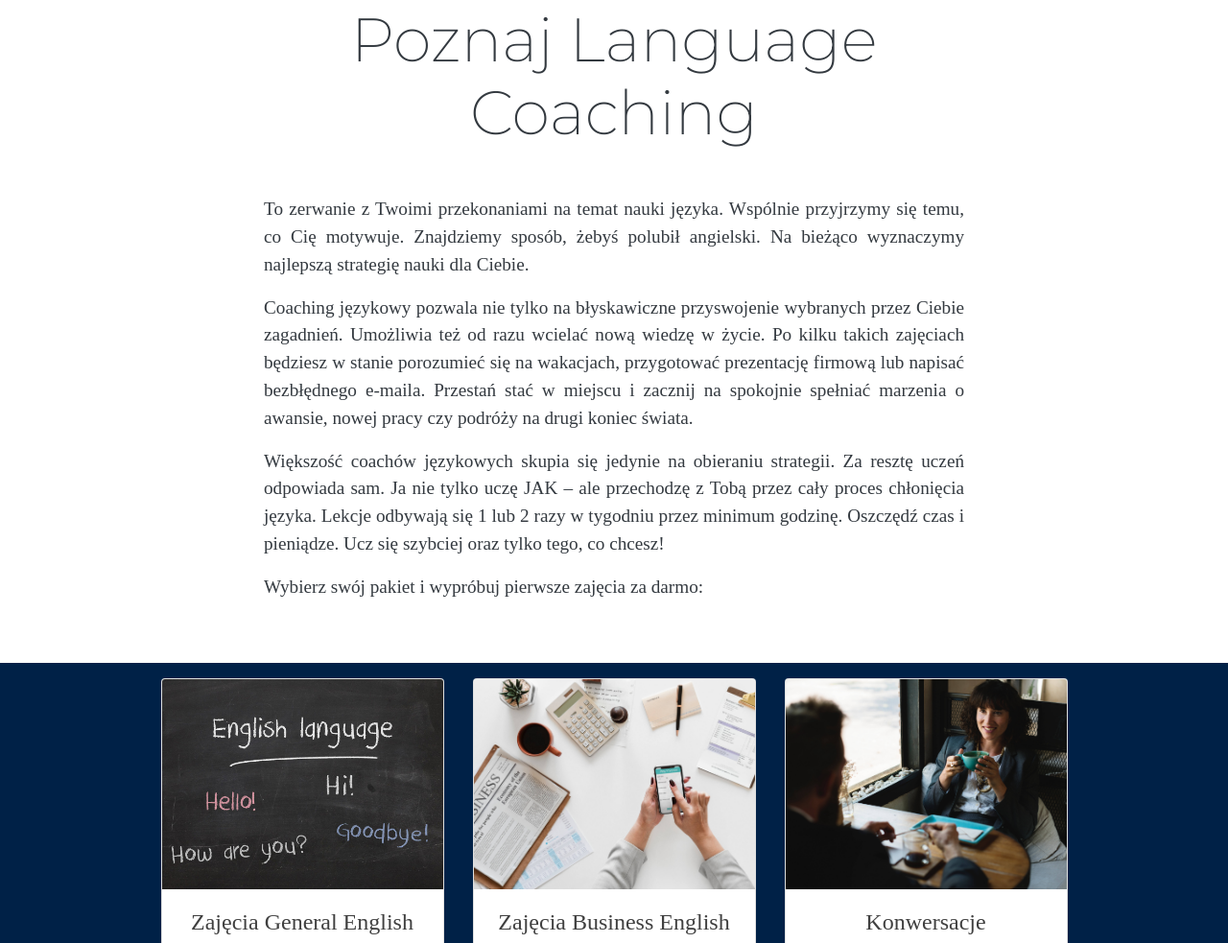
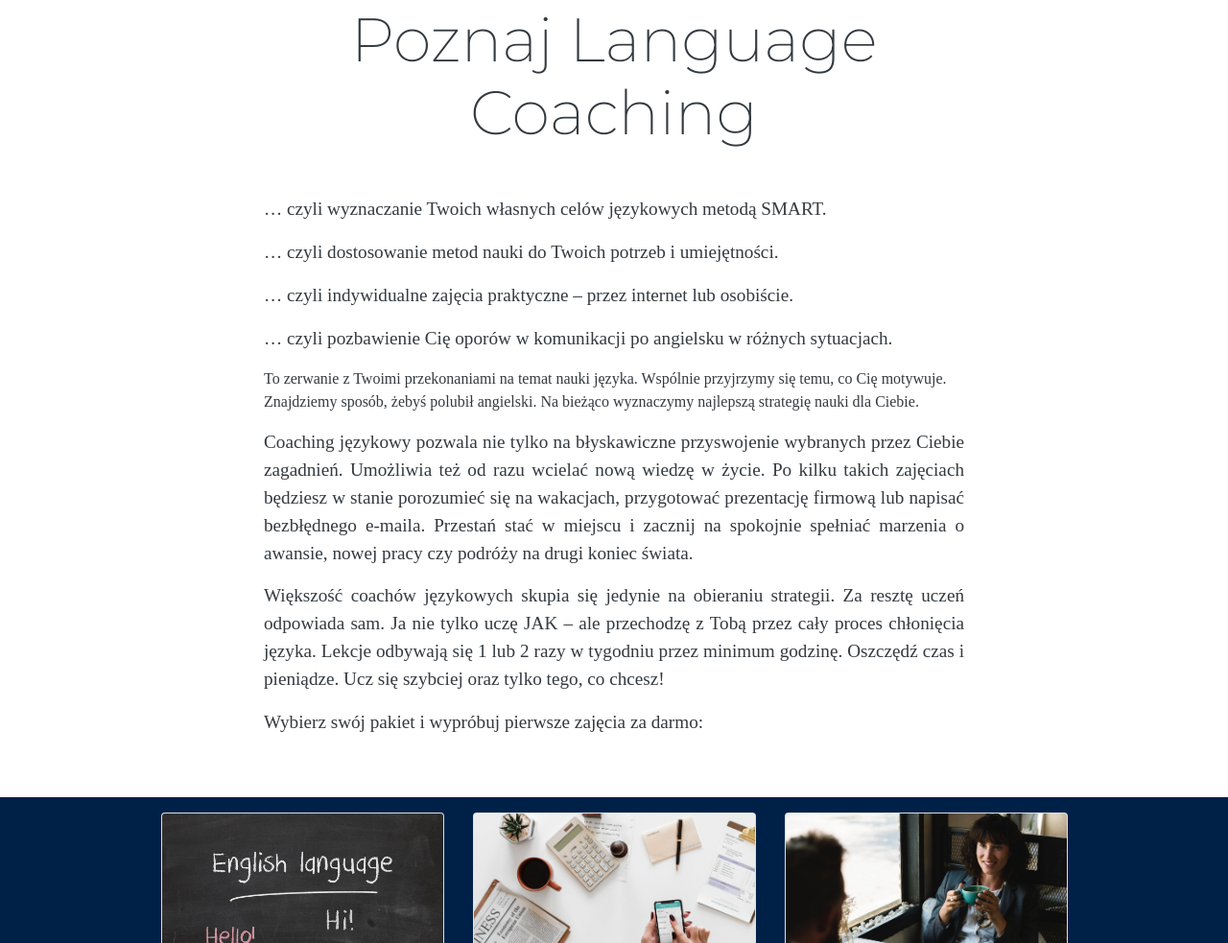
Before and after one commit to martaverna/martaverna.github.io, a plain HTML site: page index.html in a window 1280 px wide. Shown: the part 1015-1998 px from the top of the page at 96% size. Drawn offline with nearby package versions, Linux system fonts and the light colour scheme; a web font is replaced by a local one.

Commit message:
Language coaching

```diff
--- a/index.html
+++ b/index.html
@@ -103,6 +103,14 @@
             <div class="row justify-content-center">
                 <div class="col-11 col-sm-10 col-md-8">
                     <h2 class="page-section-title text-center mb-5">Poznaj Language Coaching</h2>
+                    <p class="page-section-text text-justify">… czyli wyznaczanie Twoich własnych celów językowych metodą SMART.</p>
+
+                    <p class="page-section-text text-justify">… czyli dostosowanie metod nauki do Twoich potrzeb i umiejętności.</p>
+
+                    <p class="page-section-text text-justify">… czyli indywidualne zajęcia praktyczne – przez internet lub osobiście.</p>
+
+                    <p class="page-section-text text-justify">… czyli pozbawienie Cię oporów w komunikacji po angielsku w różnych sytuacjach.</p
+
                     <p class="page-section-text text-justify">To zerwanie z Twoimi przekonaniami na temat nauki języka. Wspólnie przyjrzymy się temu,
                         co Cię motywuje. Znajdziemy sposób, żebyś polubił angielski. Na bieżąco wyznaczymy
                         najlepszą strategię nauki dla Ciebie.
```
